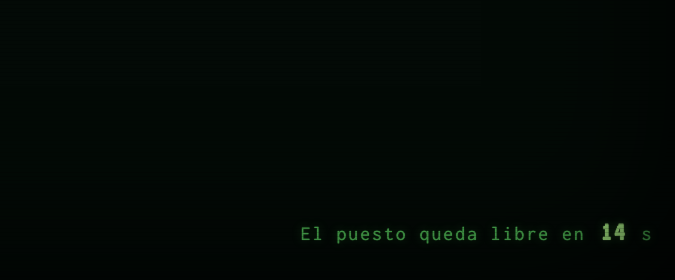
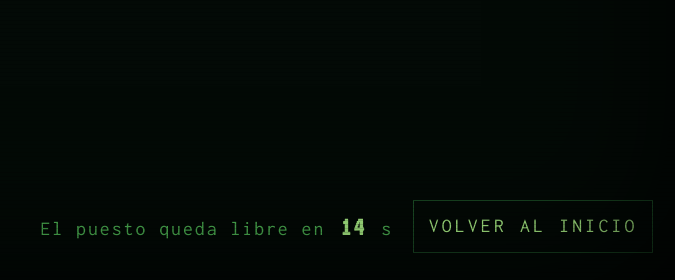
Before and after one commit to SergeySoto/CTF-Codefest2026, a FastAPI app: template platform/app/templates/fin.html in a window 1280 px wide. Shown: the part 520-800 px from the top of the page, without its empty margins (605-1280 px from the left). Run offline with FastAPI, Linux system fonts and the light colour scheme; the template is opened without the code that fills it, so the values that code supplies are empty; parts of the project's set-up code (start-up, migrations or seed data) failed here and were passed over.

Commit message:
Lluvia: solo la bandera, y salida a mano al terminar
Lluvia
- La columna portadora ya no lleva relleno: solo la bandera.
- Un punto menos brillante (.9 -> .7).
- Nunca cae en las tres columnas de cada borde. Sin relleno alrededor, al
  tocar el borde la pantalla recortaba los caracteres y la bandera se leía a
  medias.

Fin de sesión
- Además de la cuenta atrás, un botón para volver al inicio. Quien termina
  antes de tiempo ya no tiene que esperar veinte segundos mirando la pantalla.
- Los enlaces con aspecto de botón necesitaban su propia clase: el estilo
  colgaba del elemento button.

Co-Authored-By: Claude Opus 5 <noreply@anthropic.com>
Claude-Session: https://claude.ai/code/session_01XuKorf1pA2uS3SQtaiaPB5

```diff
--- a/platform/app/main.py
+++ b/platform/app/main.py
@@ -71,17 +71,13 @@ def lluvia(columnas: int = 26, con_bandera: bool = False):
     el otro lado de la sala y el reto dejaría de serlo.
     """
     rnd = random.Random()
-    portadora = rnd.randrange(columnas) if con_bandera else -1
+    # nunca en las columnas del borde: ahí la pantalla recorta los caracteres
+    # y la bandera se lee a medias
+    portadora = rnd.randrange(3, columnas - 3) if con_bandera else -1
     gotas = []
     for i in range(columnas):
         if i == portadora:
-            relleno = 2
-            arriba = rnd.randrange(relleno + 1)
-            texto = (
-                "".join(rnd.choice(ALFABETO) for _ in range(arriba))
-                + BANDERA_LLUVIA
-                + "".join(rnd.choice(ALFABETO) for _ in range(relleno - arriba))
-            )
+            texto = BANDERA_LLUVIA
             # más lenta y con su propio desvanecido: si cayera como las demás,
             # el degradado se comería medio código y no habría reto, solo suerte
             dur, clave = round(rnd.uniform(19.0, 24.0), 1), True
--- a/platform/app/static/css/estilo.css
+++ b/platform/app/static/css/estilo.css
@@ -93,7 +93,7 @@ body {
    brilla como el texto de la interfaz y es algo más grande. El reto es darse
    cuenta de que ahí pone algo, no forzar la vista. */
 .lluvia i.clave {
-  opacity: .9;
+  opacity: .7;
   color: var(--p-alto);
   /* Cabe entera en la franja despejada de encima de los paneles: si fuera
      más grande, el jugador nunca vería la bandera completa de una vez. */
@@ -248,6 +248,20 @@ button {
   transition: color .12s, border-color .12s, transform .12s;
 }
 button:hover { color: var(--vidrio); background: var(--p-alto); text-shadow: none; }
+.boton {
+  display: inline-block;
+  border: 1px solid var(--p-linea);
+  padding: .55rem 1.5ch;
+  color: var(--p-alto);
+  text-decoration: none;
+  letter-spacing: .16em;
+  text-transform: uppercase;
+  transition: color .12s, background-color .12s, transform .12s;
+}
+.boton:hover { color: var(--vidrio); background: var(--p-alto); text-shadow: none; }
+.boton:active { transform: translateY(1px); }
+
+.boton:focus-visible,
 button:focus-visible,
 a.reto:focus-visible,
 .visor-fuera:focus-visible {
@@ -663,7 +677,15 @@ body.pantalla-fin .pantalla { width: min(130ch, 100%); }
 .clasificacion .soy-yo .puesto { color: var(--p-alto); }
 .clasificacion .aparte { border-top: 1px dashed var(--p-linea); margin-top: var(--paso); }
 
-.relevo { margin: 0; color: var(--p-bajo); text-align: right; letter-spacing: .1em; }
+.relevo {
+  margin: 0;
+  display: flex;
+  align-items: center;
+  justify-content: flex-end;
+  gap: 2ch;
+  color: var(--p-bajo);
+  letter-spacing: .1em;
+}
 .relevo b {
   color: var(--p-alto);
   font-family: var(--pantalla);
--- a/platform/app/templates/fin.html
+++ b/platform/app/templates/fin.html
@@ -57,7 +57,10 @@
 
 </div>
 
-<p class="relevo">El puesto queda libre en <b id="cuenta">20</b> s</p>
+<div class="relevo">
+  <span>El puesto queda libre en <b id="cuenta">20</b> s</span>
+  <a class="boton" href="/">Volver al inicio</a>
+</div>
 
 <script>
 let quedan = 20;
```
